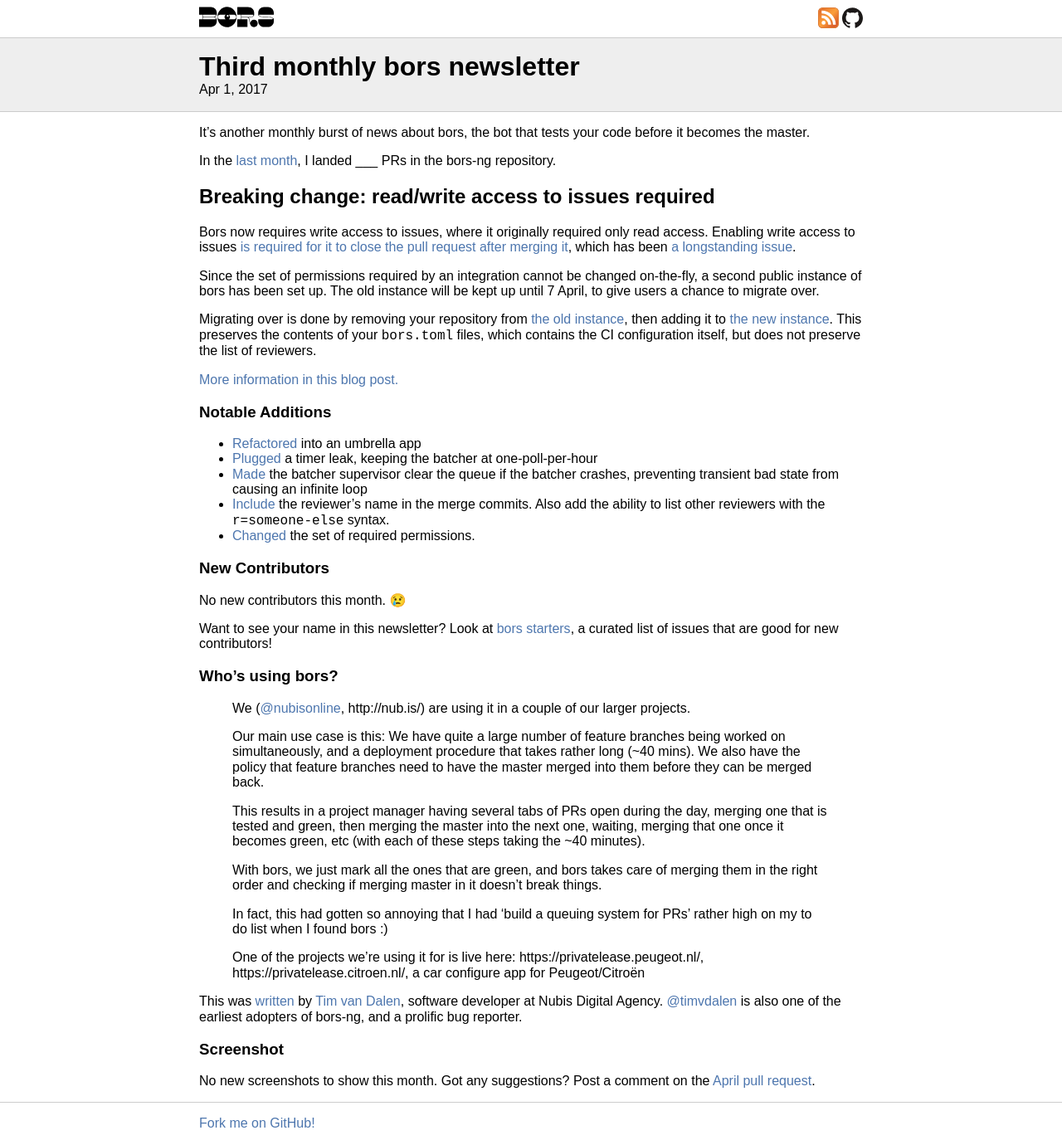
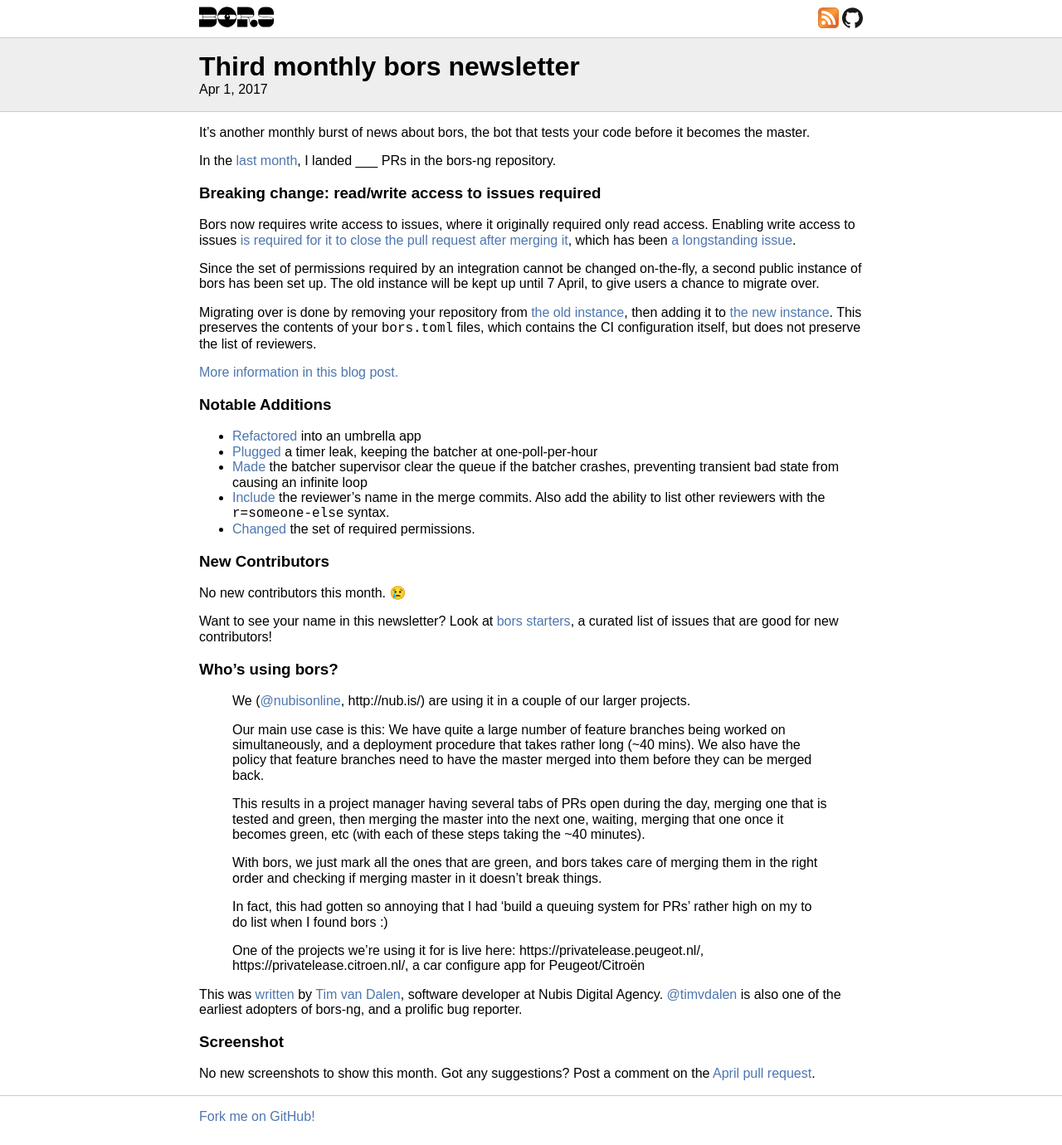
Before and after one commit to bors-ng/bors-ng.github.io, a Jekyll site: the page built from _posts/2017-04-01-tmib-03.md, in a window 1280 px wide. Shown: the whole page at 83% size. Built offline with Jekyll 4.4.1, drawn with Linux system fonts in a browser that asks for light colours.

Commit message:
Don't use an H2 for just this

```diff
--- a/_posts/2017-04-01-tmib-03.md
+++ b/_posts/2017-04-01-tmib-03.md
@@ -13,7 +13,7 @@
 I landed ___ PRs in the bors-ng repository.
 
 
-## Breaking change: read/write access to issues required
+### Breaking change: read/write access to issues required
 
 Bors now requires write access to issues, where it originally required only read access.
 Enabling write access to issues [is required for it to close the pull request after merging it](https://platform.github.community/t/pushing-a-pull-request-doesnt-close-it/1112/5),
```
